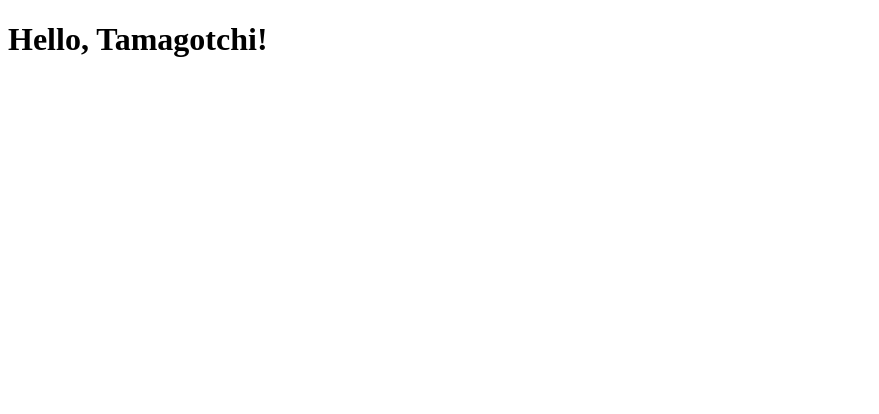
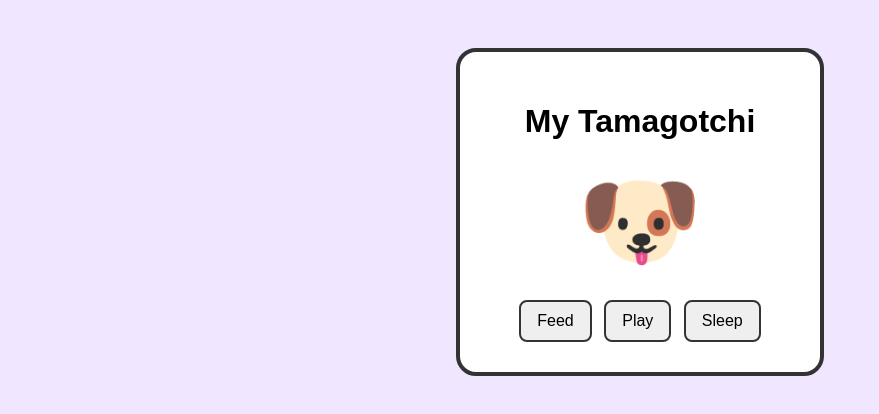
Before and after one commit to victorleong02/tamagotchi, a plain HTML site: page index.html in a window 1280 px wide. Shown: the whole page, without its empty margins (0-879 px from the left). Drawn offline with Linux system fonts and the light colour scheme.

Commit message:
Add pet and buttons

```diff
--- a/index.html
+++ b/index.html
@@ -6,7 +6,18 @@
     <link rel="stylesheet" href="style.css" />
   </head>
   <body>
-    <h1>Hello, Tamagotchi!</h1>
+    <div id="game">
+      <h1>My Tamagotchi</h1>
+
+      <div id="pet">🐶</div>
+
+      <div id="buttons">
+        <button id="feed-btn">Feed</button>
+        <button id="play-btn">Play</button>
+        <button id="sleep-btn">Sleep</button>
+      </div>
+    </div>
+
     <script src="script.js"></script>
   </body>
 </html>
--- a/style.css
+++ b/style.css
@@ -0,0 +1,30 @@
+body {
+  font-family: sans-serif;
+  background: #f0e6ff;
+  display: flex;
+  justify-content: center;
+  padding-top: 40px;
+}
+
+#game {
+  background: white;
+  border: 4px solid #333;
+  border-radius: 20px;
+  padding: 30px;
+  text-align: center;
+  width: 300px;
+}
+
+#pet {
+  font-size: 100px;
+  margin: 20px 0;
+}
+
+button {
+  font-size: 16px;
+  padding: 10px 16px;
+  margin: 0 4px;
+  border-radius: 8px;
+  border: 2px solid #333;
+  cursor: pointer;
+}
```
